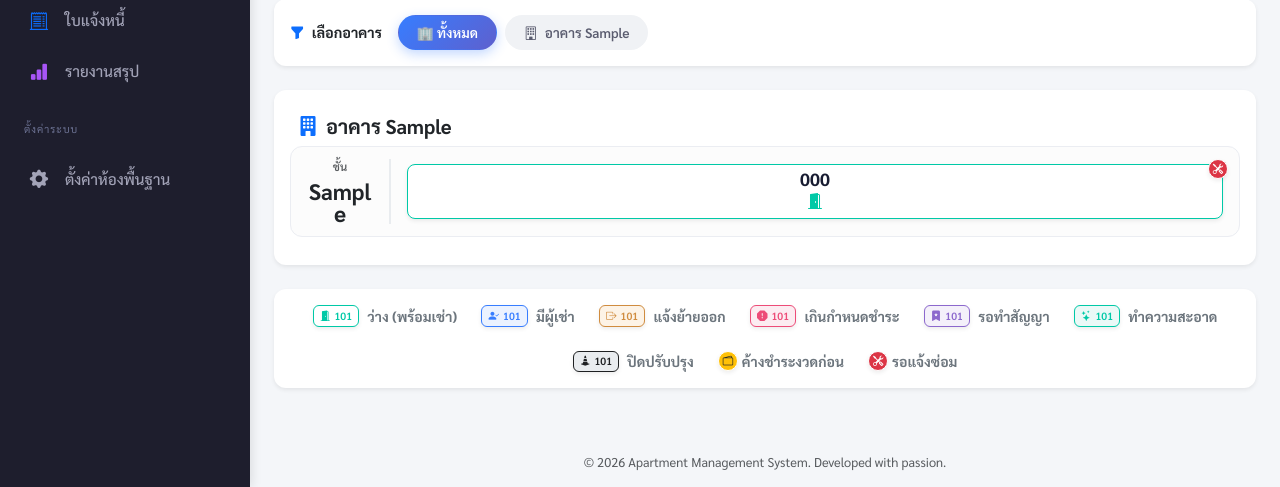
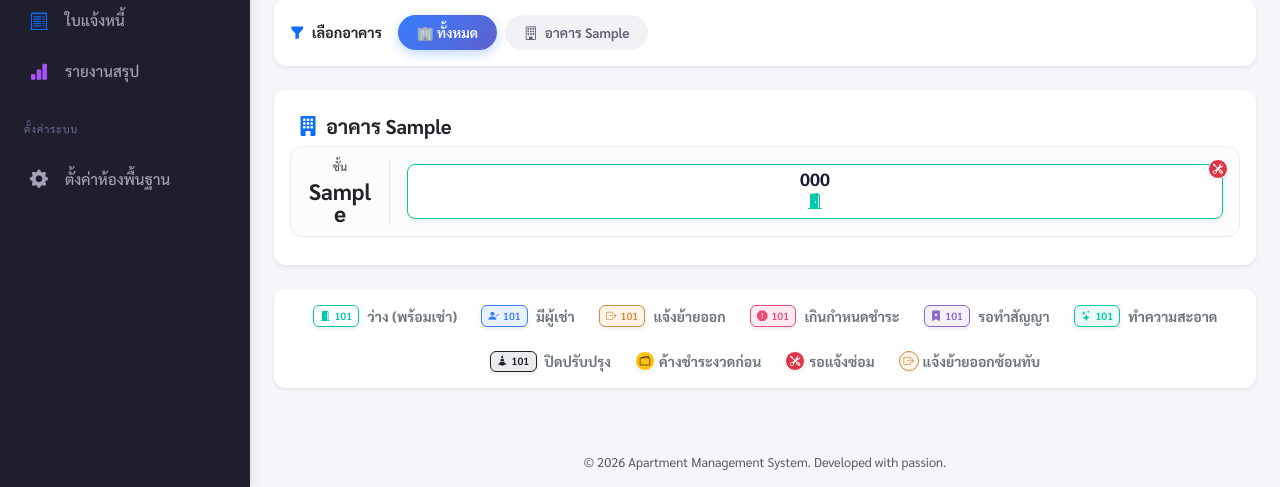
Before and after one commit to Mightycgm/ICT22667-Project, a Django app: page / in a window 1280 px wide. Shown: the part 437-924 px from the top of the page. Run offline with Django 5.2, Linux system fonts and the light colour scheme; a user stored in the database is signed in; tables that the repository leaves empty hold one stand-in row (values such as "Sample post").

Commit message:
Fixed Overlapping Status In Dashboard

```diff
--- a/Apartment Management Project/apartment_project/apartment/templates/apartment/dashboard.html
+++ b/Apartment Management Project/apartment_project/apartment/templates/apartment/dashboard.html
@@ -397,6 +397,7 @@ document.addEventListener('DOMContentLoaded', function() {
             <span class="d-flex align-items-center"><span class="badge me-2 shadow-sm" style="background:#e9ecef; color:#1e2022; border: 1px solid #1e2022;"><i class="bi bi-cone-striped me-1"></i>101</span> ปิดปรับปรุง</span>
             <span class="d-flex align-items-center"><span class="badge text-dark bg-warning border border-white rounded-circle d-flex align-items-center justify-content-center me-1 shadow-sm" style="width:20px; height:20px;"><i class="bi bi-wallet2" style="font-size: 0.65rem;"></i></span> ค้างชำระงวดก่อน</span>
             <span class="d-flex align-items-center"><span class="badge text-white bg-danger border border-white rounded-circle d-flex align-items-center justify-content-center me-1 shadow-sm" style="width:20px; height:20px;"><i class="bi bi-tools" style="font-size: 0.65rem;"></i></span> รอแจ้งซ่อม</span>
+            <span class="d-flex align-items-center"><span class="badge border border-white rounded-circle d-flex align-items-center justify-content-center me-1 shadow-sm" style="width:20px; height:20px; background-color: #fdf3e6; color: #d08c3f; border-color: #d08c3f !important;"><i class="bi bi-box-arrow-right" style="font-size: 0.65rem;"></i></span> แจ้งย้ายออกซ้อนทับ</span>
         </div>
     </div>
 </div>
--- a/Apartment Management Project/apartment_project/apartment/templates/apartment/room_badge.html
+++ b/Apartment Management Project/apartment_project/apartment/templates/apartment/room_badge.html
@@ -19,5 +19,8 @@
         {% if room.Room_ID in clean_room_ids %}
         <span class="badge bg-info text-white border border-white shadow-sm rounded-circle d-flex align-items-center justify-content-center" title="รอทำความสะอาด" style="width: 20px; height: 20px; padding: 0;"><i class="bi bi-stars" style="font-size: 0.65rem;"></i></span>
         {% endif %}
+        {% if room.Status_Flag == 'แจ้งย้ายออก' and theme != 'room-theme-moving' %}
+        <span class="badge border border-white shadow-sm rounded-circle d-flex align-items-center justify-content-center" title="แจ้งย้ายออก" style="background-color: #fdf3e6; color: #d08c3f; border-color: #d08c3f !important; width: 20px; height: 20px; padding: 0;"><i class="bi bi-box-arrow-right" style="font-size: 0.65rem;"></i></span>
+        {% endif %}
     </div>
 </a>
--- a/Apartment Management Project/apartment_project/apartment/views.py
+++ b/Apartment Management Project/apartment_project/apartment/views.py
@@ -30,14 +30,16 @@ def dashboard(request):
         Due_Date__lt=today
     ).update(Status='เกินกำหนด')
 
-    # ห้องที่มี invoice เกินกำหนด → สีแดง
+    # ห้องที่มี invoice เกินกำหนด (เฉพาะสัญญาที่ยัง active) → สีแดง
     overdue_room_ids = list(Invoice.objects.filter(
-        Status='เกินกำหนด'
+        Status='เกินกำหนด',
+        Contract_ID__Status='ใช้งาน'
     ).values_list('Contract_ID__Room_ID', flat=True))
 
-    # ห้องที่มี invoice รอชำระ (ยังไม่เกิน) → แสดง $
+    # ห้องที่มี invoice รอชำระ (ยังไม่เกิน, เฉพาะสัญญา active) → แสดง $
     unpaid_room_ids = list(Invoice.objects.filter(
-        Status='รอชำระ'
+        Status='รอชำระ',
+        Contract_ID__Status='ใช้งาน'
     ).values_list('Contract_ID__Room_ID', flat=True))
 
     # ห้องที่มีแจ้งซ่อมค้าง → แสดง 🔧
```
